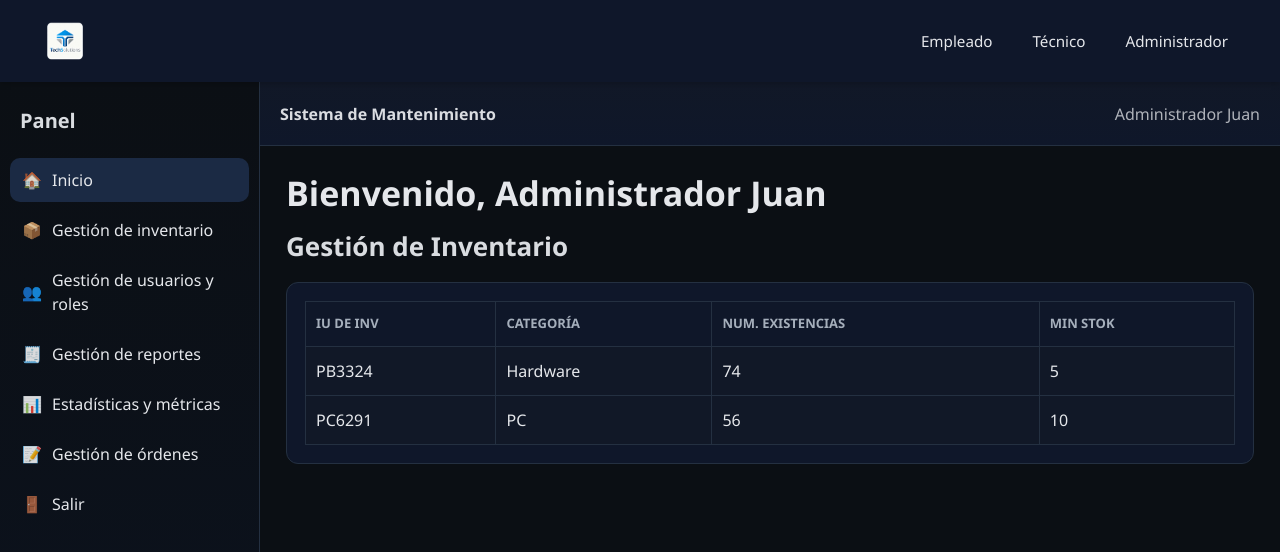
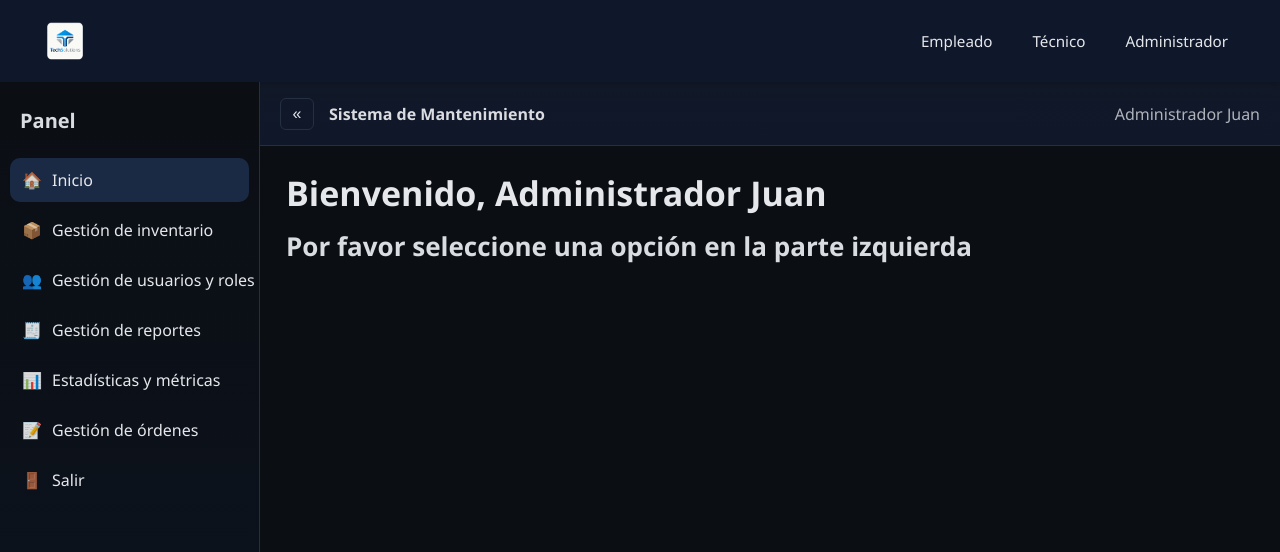
Before and after one commit to David-Darkness/Gestion-Mantenimiento-Fronted, a React (Vite) app: page /admin in a window 1280 px wide. Shown: the top 552 px of the page. Built offline with nearby package versions, Linux system fonts and the light colour scheme.

Commit message:
Arreglo de tema

```diff
--- a/src/pages/admin/AdminLayout.jsx
+++ b/src/pages/admin/AdminLayout.jsx
@@ -6,6 +6,7 @@ export default function AdminLayout() {
   const location = useLocation();
   const [isSidebarOpen, setIsSidebarOpen] = useState(false);
   const [isMobile, setIsMobile] = useState(window.innerWidth <= 768);
+  const [isCollapsed, setIsCollapsed] = useState(false); // desktop collapse
 
   const isActive = (path) => (location.pathname.startsWith(path) ? "active" : "");
 
@@ -31,20 +32,31 @@ export default function AdminLayout() {
   }, []);
 
   return (
-    <div className="admin">
+    <div className={`admin ${!isMobile && isCollapsed ? 'collapsed' : ''}`}>
       <header className="admin-topbar">
         <div className="topbar-left">
-          {isMobile && (
+          {isMobile ? (
             <button
               className="sidebar-toggle"
               onClick={toggleSidebar}
-              aria-label="Toggle sidebar"
+              aria-label="Mostrar/ocultar panel"
+              aria-expanded={isSidebarOpen}
             >
               <span className={`hamburger ${isSidebarOpen ? 'active' : ''}`}>
                 <span></span>
                 <span></span>
                 <span></span>
               </span>
+            </button>
+          ) : (
+            <button
+              className="collapse-toggle"
+              onClick={() => setIsCollapsed(!isCollapsed)}
+              aria-label="Colapsar/expandir panel"
+              aria-expanded={!isCollapsed}
+              title={isCollapsed ? 'Expandir panel' : 'Colapsar panel'}
+            >
+              {isCollapsed ? '»' : '«'}
             </button>
           )}
           <div className="brand">Sistema de Mantenimiento</div>
@@ -58,28 +70,38 @@ export default function AdminLayout() {
       )}
 
       <aside className={`admin-sidebar ${isSidebarOpen ? 'active' : ''}`}>
+        {/* Close button visible only on mobile */}
+        {isMobile && (
+          <button
+            className="sidebar-close"
+            aria-label="Cerrar panel"
+            onClick={closeSidebar}
+          >
+            ×
+          </button>
+        )}
         <div className="side-title">Panel</div>
         <nav className="menu">
           <Link to="/admin" className={isActive("/admin")} onClick={closeSidebar}>
-            <span className="icon">🏠</span> Inicio
+            <span className="icon">🏠</span><span className="label">Inicio</span>
           </Link>
           <Link to="/admin/inventario" className={isActive("/admin/inventario")} onClick={closeSidebar}>
-            <span className="icon">📦</span> Gestión de inventario
+            <span className="icon">📦</span><span className="label">Gestión de inventario</span>
           </Link>
           <Link to="/admin/usuarios" className={isActive("/admin/usuarios")} onClick={closeSidebar}>
-            <span className="icon">👥</span> Gestión de usuarios y roles
+            <span className="icon">👥</span><span className="label">Gestión de usuarios y roles</span>
           </Link>
           <Link to="/admin/reportes" className={isActive("/admin/reportes")} onClick={closeSidebar}>
-            <span className="icon">🧾</span> Gestión de reportes
+            <span className="icon">🧾</span><span className="label">Gestión de reportes</span>
           </Link>
           <Link to="/admin/estadisticas" className={isActive("/admin/estadisticas")} onClick={closeSidebar}>
-            <span className="icon">📊</span> Estadísticas y métricas
+            <span className="icon">📊</span><span className="label">Estadísticas y métricas</span>
           </Link>
           <Link to="/admin/ordenes" className={isActive("/admin/ordenes")} onClick={closeSidebar}>
-            <span className="icon">📝</span> Gestión de órdenes
+            <span className="icon">📝</span><span className="label">Gestión de órdenes</span>
           </Link>
           <Link to="/" className="" onClick={closeSidebar}>
-            <span className="icon">🚪</span> Salir
+            <span className="icon">🚪</span><span className="label">Salir</span>
           </Link>
         </nav>
       </aside>
--- a/src/pages/admin/DashboardHome.jsx
+++ b/src/pages/admin/DashboardHome.jsx
@@ -2,33 +2,7 @@ export default function DashboardHome() {
   return (
     <div>
       <h1 className="welcome">Bienvenido, Administrador Juan</h1>
-      <h2 className="section-title">Gestión de Inventario</h2>
-      <section className="card">
-        <table className="table">
-          <thead>
-            <tr>
-              <th className="muted">IU DE INV</th>
-              <th className="muted">CATEGORÍA</th>
-              <th className="muted">NUM. EXISTENCIAS</th>
-              <th className="muted">MIN STOK</th>
-            </tr>
-          </thead>
-          <tbody>
-            <tr>
-              <td>PB3324</td>
-              <td>Hardware</td>
-              <td>74</td>
-              <td>5</td>
-            </tr>
-            <tr>
-              <td>PC6291</td>
-              <td>PC</td>
-              <td>56</td>
-              <td>10</td>
-            </tr>
-          </tbody>
-        </table>
-      </section>
+      <h2 className="section-title">Por favor seleccione una opción en la parte izquierda</h2>
     </div>
   );
 }
--- a/src/styles/admin.css
+++ b/src/styles/admin.css
@@ -26,6 +26,19 @@
   display: flex;
   align-items: center;
   gap: 15px;
+}
+
+.collapse-toggle {
+  display: inline-flex;
+  align-items: center;
+  justify-content: center;
+  width: 32px;
+  height: 32px;
+  background: transparent;
+  border: 1px solid var(--color-border);
+  border-radius: 6px;
+  color: var(--color-text);
+  cursor: pointer;
 }
 
 .sidebar-toggle {
@@ -89,6 +102,20 @@
   border-right: 1px solid var(--color-border);
   padding: 16px 10px;
   transition: transform 0.3s ease;
+  position: relative;
+}
+
+.sidebar-close {
+  position: absolute;
+  top: 10px;
+  right: 10px;
+  width: 32px;
+  height: 32px;
+  border-radius: 6px;
+  border: 1px solid var(--color-border);
+  background: transparent;
+  color: var(--color-text);
+  display: none;
 }
 
 .sidebar-overlay {
@@ -113,6 +140,7 @@
 .menu a:hover { background: var(--color-hover); transform: translateX(5px); }
 .menu a.active { background: var(--color-active); color: var(--color-text); }
 .menu .icon { width: 20px; text-align: center; opacity: .85; }
+.menu .label { white-space: nowrap; }
 
 .admin-content {
   grid-area: content;
@@ -170,6 +198,12 @@
     display: block;
   }
 
+  .sidebar-close {
+    display: inline-flex;
+    align-items: center;
+    justify-content: center;
+  }
+
   .admin-content {
     padding: 15px 20px;
   }
@@ -193,6 +227,24 @@
   .table th, .table td {
     padding: 8px 6px;
   }
+}
+
+/* Desktop collapsed mode */
+.admin.collapsed {
+  grid-template-columns: 72px 1fr;
+}
+
+.admin.collapsed .admin-sidebar {
+  padding: 16px 6px;
+}
+
+.admin.collapsed .menu a {
+  justify-content: center;
+  gap: 0;
+}
+
+.admin.collapsed .menu .label {
+  display: none;
 }
 
 @media (max-width: 480px) {
```
